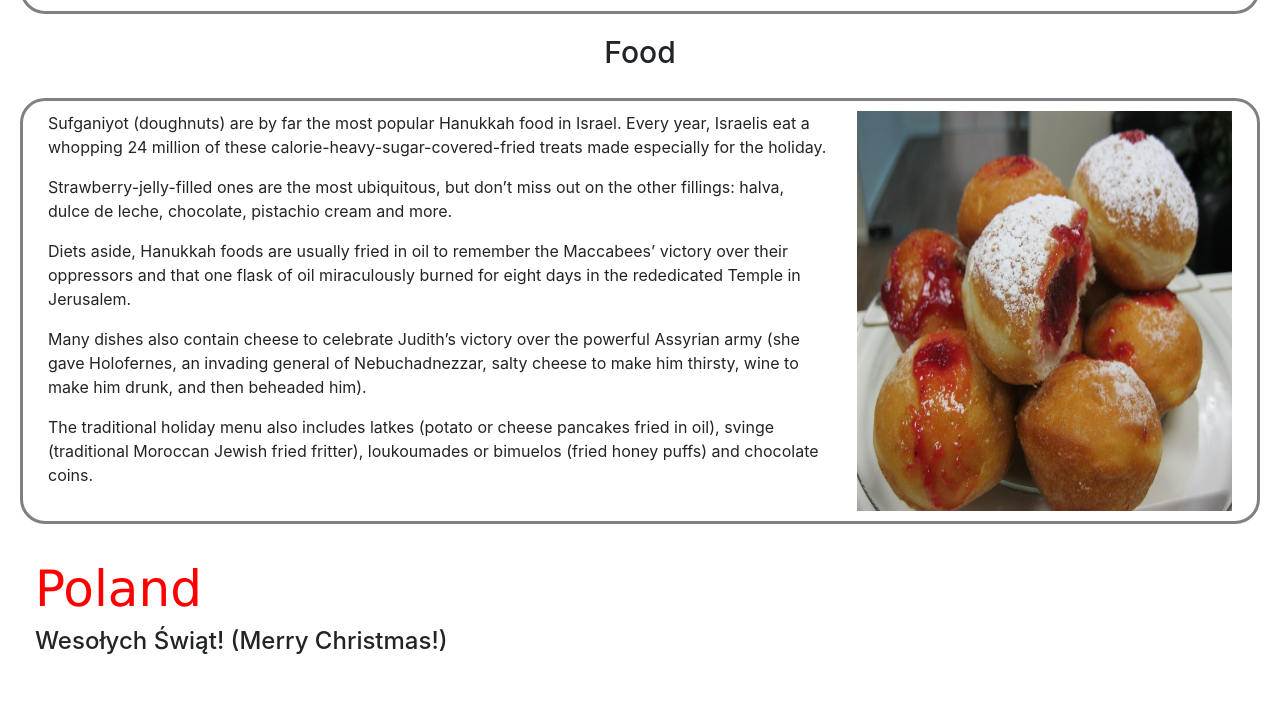
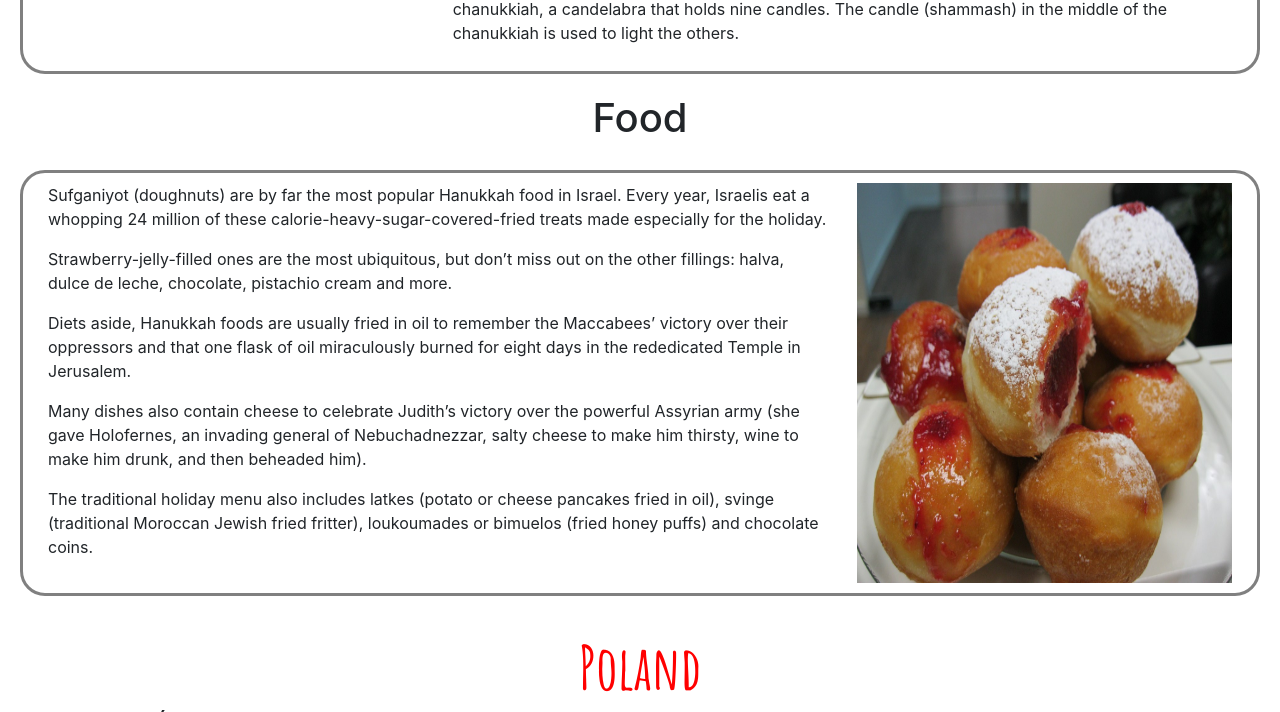
Before and after one commit to Natinika/Code-First-Girls_-Project, a website: page startbootstrap-simple-sidebar-gh-pages/second_page.html in a window 1280 px wide. Shown: the part 2088-2800 px from the top of the page. Drawn offline with Linux system fonts and the light colour scheme.

Commit message:
Second_page
Font changed

```diff
--- a/startbootstrap-simple-sidebar-gh-pages/css/second_page.css
+++ b/startbootstrap-simple-sidebar-gh-pages/css/second_page.css
@@ -8,22 +8,19 @@ body {
   overflow-x: hidden;
 }
 
-h1{
-  text-align:center;
+h1 {
+  text-align: center;
+  color:red;
+  font-size: 60px;
+  font-family:Amatic SC, cursive;
 }
 
-h2{
-  color:red;
-  font-family: verdana;
-  font-size: 50px;
-}
-
-h3{text-align:center;
-  font-size:30px;
+h3 {text-align:center;
+  font-size:40px;
   padding:20px;
 }
 
-img{max-width: 100%;
+img {max-width: 100%;
 }
 
 .row{
--- a/startbootstrap-simple-sidebar-gh-pages/second_page.html
+++ b/startbootstrap-simple-sidebar-gh-pages/second_page.html
@@ -10,9 +10,9 @@
 
     <title>Second_page</title>
 
-
     <link href="vendor/bootstrap/css/bootstrap.min.css" rel="stylesheet">
     <link href="css/second_page.css" rel="stylesheet">
+    <link href="https://fonts.googleapis.com/css?family=Amatic+SC:700|Josefin+Sans" rel="stylesheet">
 
 </head>
 
@@ -60,7 +60,7 @@
                     <article class="country" id="India">
                         <header>
                             <div class="topline">
-                                <h2>India</h2>
+                                <h1>India</h1>
                                 <h4>दीपावली एसएमएस (Happy Divali)</h4>
                             </div>
 
@@ -105,7 +105,7 @@
                     <article class="country" id="Israel">
                         <header>
                             <div class="topline">
-                                <h2>Israel</h2>
+                                <h1>Israel</h1>
                                 <h4>חנוכה שמח (Happy Hanukkah)</h4>
                             </div>
 
@@ -149,7 +149,7 @@
                     <article class="country" id="Poland">
                         <header>
                             <div class="topline">
-                                <h2>Poland</h2>
+                                <h1>Poland</h1>
                                 <h4>Wesołych Świąt! (Merry Christmas!)</h4>
                             </div>
 
@@ -191,7 +191,7 @@
                     <article class="country" id="Japan">
                         <header>
                             <div class="topline">
-                                <h2>Japan</h2>
+                                <h1>Japan</h1>
                                 <h4>あけましておめでとう Akemashite Omedeto! (Happy New Year)</h4>
                             </div>
 
@@ -229,7 +229,7 @@
                      <article class="country" id="Greece">
                         <header>
                             <div class="topline">
-                                <h2>Greece</h2>
+                                <h1>Greece</h1>
                                 <h4></h4>
                             </div>
 
```
